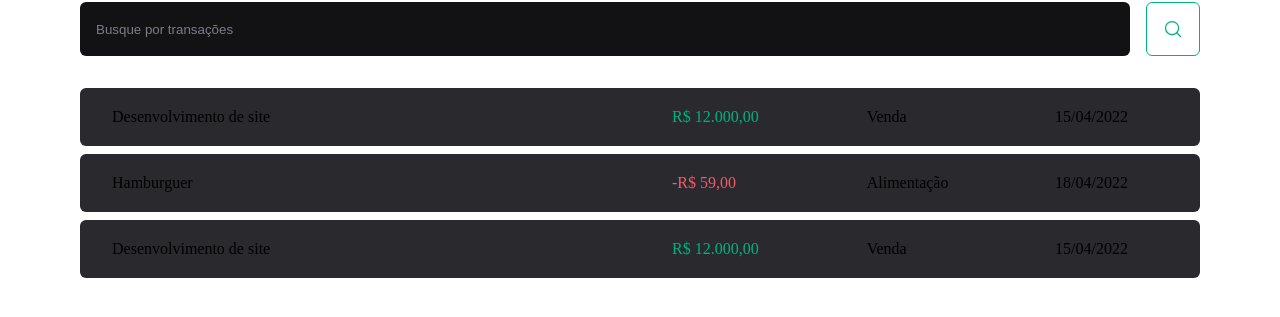
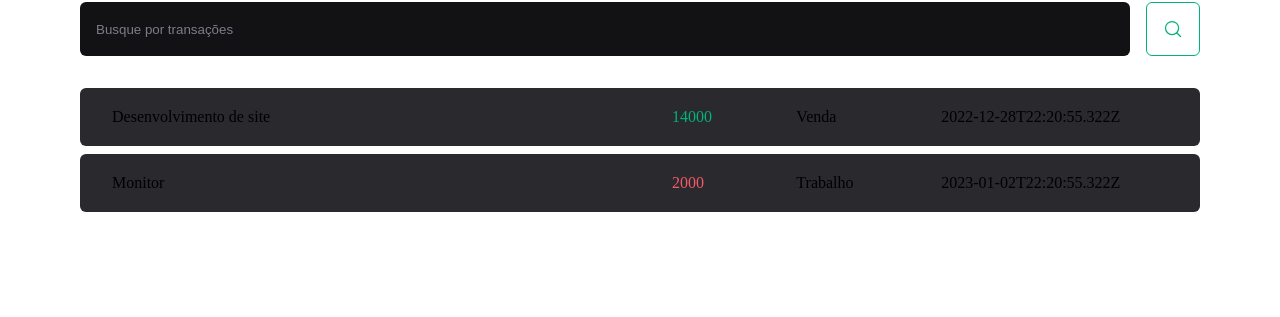
Before and after one commit to flvSantos15/dt-money-flv-v2, a React (Vite) app: page / in a window 1280 px wide. Shown: the part 349-666 px from the top of the page. Built offline with nearby package versions, Linux system fonts and the light colour scheme; data requests are answered from the project's data file.

Commit message:
feat: integration with server

```diff
--- a/package.json
+++ b/package.json
@@ -8,7 +8,8 @@
     "build": "tsc && vite build",
     "preview": "vite preview",
     "commit": "cz",
-    "cypress:open": "cypress open"
+    "cypress:open": "cypress open",
+		"server": "json-server server.json -p 3333 -w -d 500"
   },
   "dependencies": {
     "@radix-ui/react-dialog": "^1.0.2",
@@ -35,6 +36,7 @@
     "eslint-plugin-import-helpers": "^1.3.1",
     "eslint-plugin-react": "^7.31.10",
     "husky": "^8.0.2",
+    "json-server": "^0.17.1",
     "lint-staged": "^13.0.3",
     "typescript": "^4.6.4",
     "vite": "^3.2.0"
--- /dev/null
+++ b/server.json
@@ -0,0 +1,20 @@
+{
+	"transactions": [
+		{
+			"id": 1,
+			"description": "Desenvolvimento de site",
+			"type": "income",
+			"category": "Venda",
+			"price": 14000,
+			"createdAt": "2022-12-28T22:20:55.322Z"
+		},
+		{
+			"id": 2,
+			"description": "Monitor",
+			"type": "outcome",
+			"category": "Trabalho",
+			"price": 2000,
+			"createdAt": "2023-01-02T22:20:55.322Z"
+		}
+	]
+}
--- a/src/pages/Transactions/index.tsx
+++ b/src/pages/Transactions/index.tsx
@@ -1,10 +1,33 @@
-import { Header } from "../../components/Header";
-import { Summary } from "../../components/Summary";
-import { SearchForm } from "./components/SeachForm";
+import { useEffect, useState } from 'react'
 
-import { PriceHighlight, TransactionsContainer, TransactionsTable } from "./styles";
+import { Header } from '../../components/Header'
+import { Summary } from '../../components/Summary'
+import { SearchForm } from './components/SeachForm'
+
+// eslint-disable-next-line import-helpers/order-imports
+import { PriceHighlight, TransactionsContainer, TransactionsTable } from './styles'
+
+interface ITransactions {
+	id: number
+	description: string
+	type: 'income' | 'outcome'
+	category: string
+	price: number
+	createdAt: string
+}
 
 export function Transactions() {
+	const [transactions, setTransactions] = useState<ITransactions[]>([])
+	async function handleLoadTransactions() {
+		const response = await fetch('http://localhost:3333/transactions')
+		const data = await response.json()
+
+		setTransactions(data)
+	}
+
+	useEffect(() => {
+		handleLoadTransactions()
+	}, [])
 	return (
 		<div>
 			<Header />
@@ -14,36 +37,20 @@
 				<SearchForm />
 				<TransactionsTable>
 					<tbody>
-            <tr>
-              <td width="50%">Desenvolvimento de site</td>
+						{transactions.map(transaction => {
+							return (
+								<tr key={transaction.id}>
+									<td width="50%">{transaction.description}</td>
 									<td>
-                <PriceHighlight variant="income">
-                  R$ 12.000,00
+										<PriceHighlight variant={transaction.type}>
+											{transaction.price}
 										</PriceHighlight>
 									</td>
-              <td>Venda</td>
-              <td>15/04/2022</td>
+									<td>{transaction.category}</td>
+									<td>{transaction.createdAt}</td>
 								</tr>
-            <tr>
-              <td width="50%">Hamburguer</td>
-              <td>
-                <PriceHighlight variant="outcome">
-                  -R$ 59,00
-                </PriceHighlight>
-              </td>
-              <td>Alimentação</td>
-              <td>18/04/2022</td>
-            </tr>
-            <tr>
-              <td width="50%">Desenvolvimento de site</td>
-              <td>
-                <PriceHighlight variant="income">
-                  R$ 12.000,00
-                </PriceHighlight>
-              </td>
-              <td>Venda</td>
-              <td>15/04/2022</td>
-            </tr>
+							)
+						})}
 					</tbody>
 				</TransactionsTable>
 			</TransactionsContainer>
```
Also changed, not shown: src/pages/Transactions/styles.ts (+7 -4 lines), 1 other file (tests, documents, lock files or other folders). Lines whose indentation alone changed are shown as unchanged.
